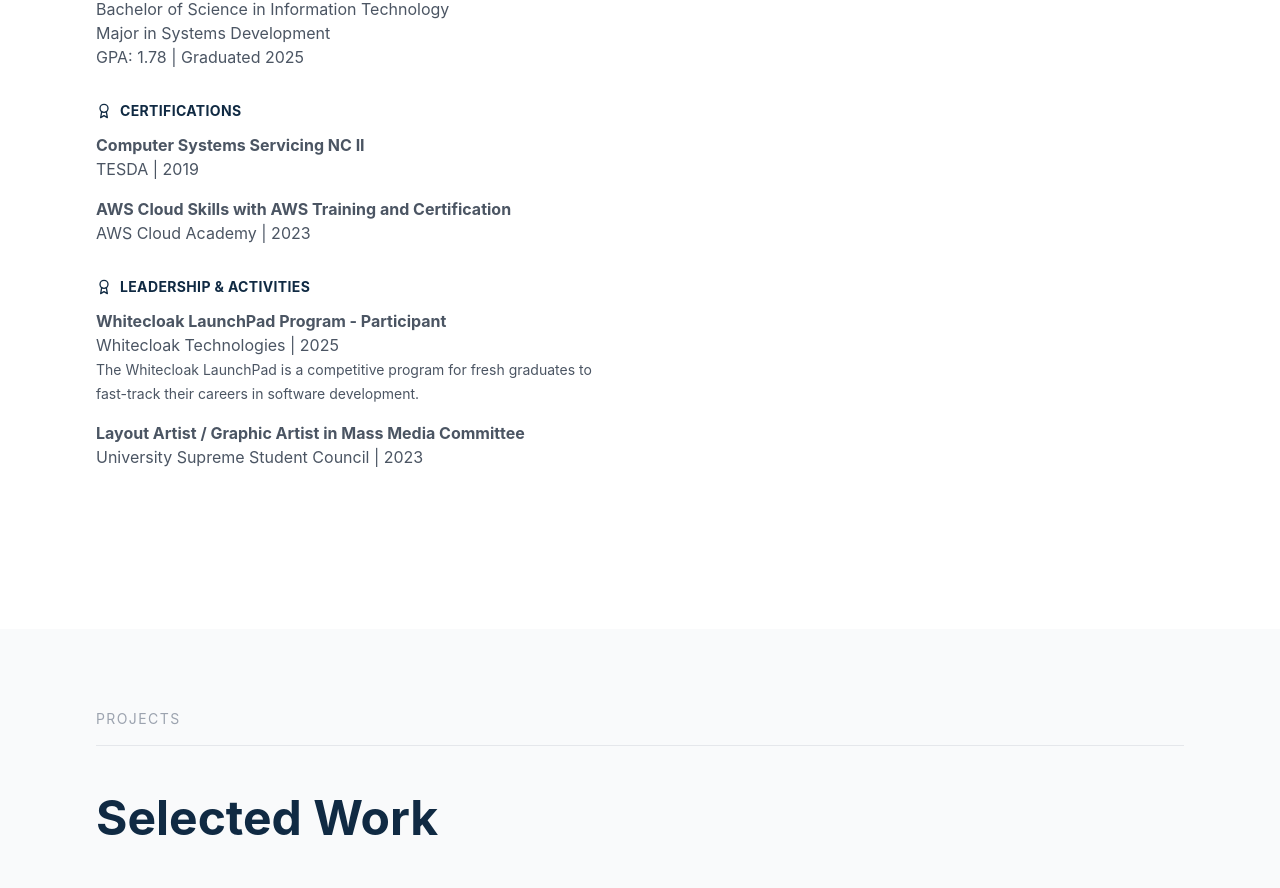
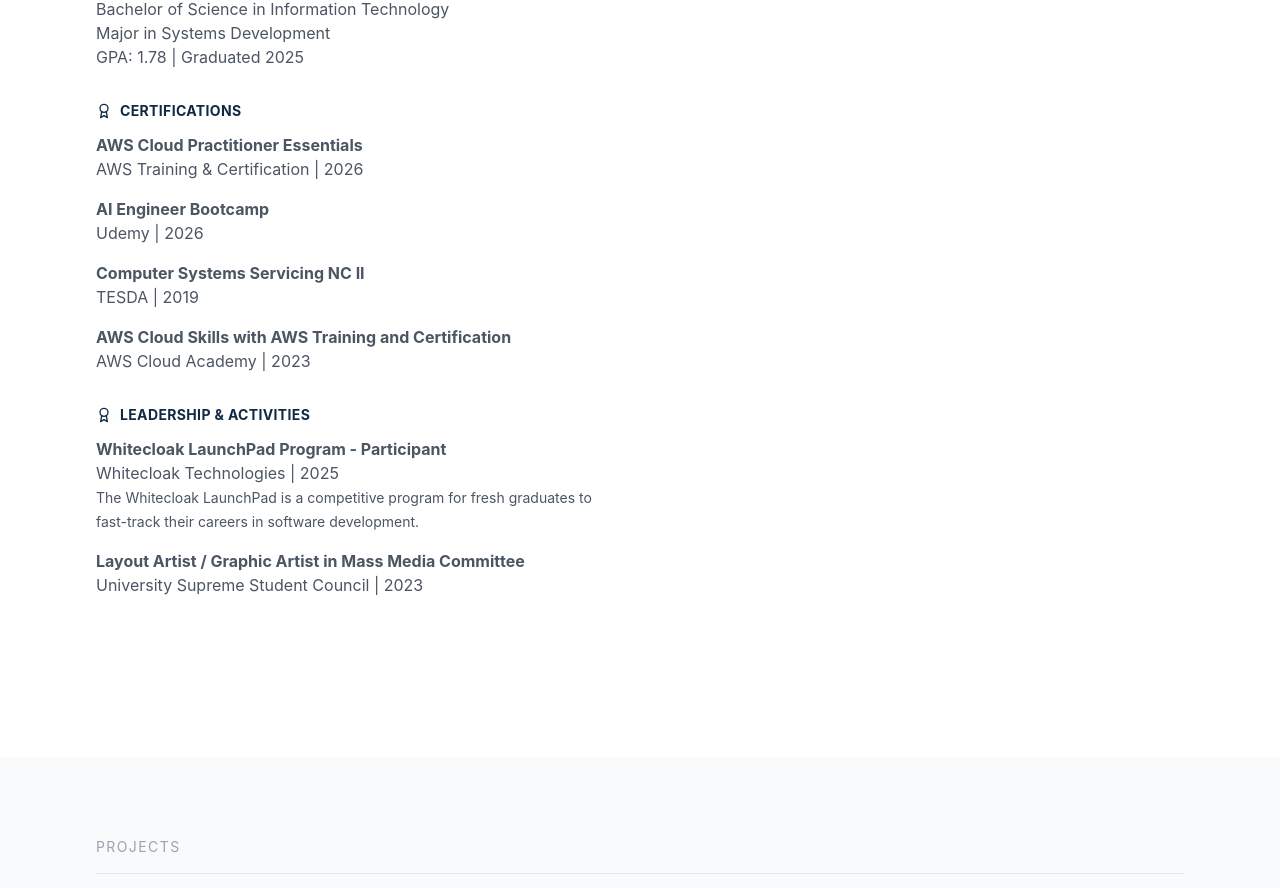
Before and after one commit to sharkspin06/portfolio, a React (Vite) app: page / in a window 1280 px wide. Shown: the part 2396-3284 px from the top of the page. Built offline with nearby package versions, Linux system fonts and the light colour scheme.

Commit message:
Added new trainings and updated resume

```diff
--- a/src/components/About.tsx
+++ b/src/components/About.tsx
@@ -112,6 +112,14 @@
                 </h4>
                 <div className="space-y-4">
                   <div className="text-sm sm:text-base text-gray-600 leading-relaxed">
+                    <strong>AWS Cloud Practitioner Essentials</strong><br />
+                    AWS Training & Certification | 2026
+                  </div>
+                  <div className="text-sm sm:text-base text-gray-600 leading-relaxed">
+                    <strong>AI Engineer Bootcamp</strong><br />
+                    Udemy | 2026
+                  </div>
+                  <div className="text-sm sm:text-base text-gray-600 leading-relaxed">
                     <strong>Computer Systems Servicing NC II</strong><br />
                     TESDA | 2019
                   </div>
```
Also changed, not shown: 1 other file (tests, documents, lock files or other folders).
